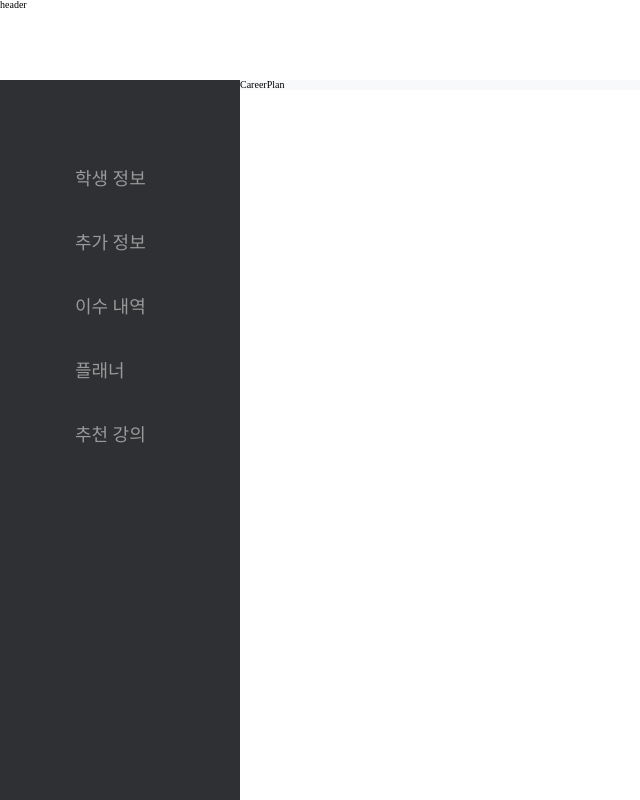
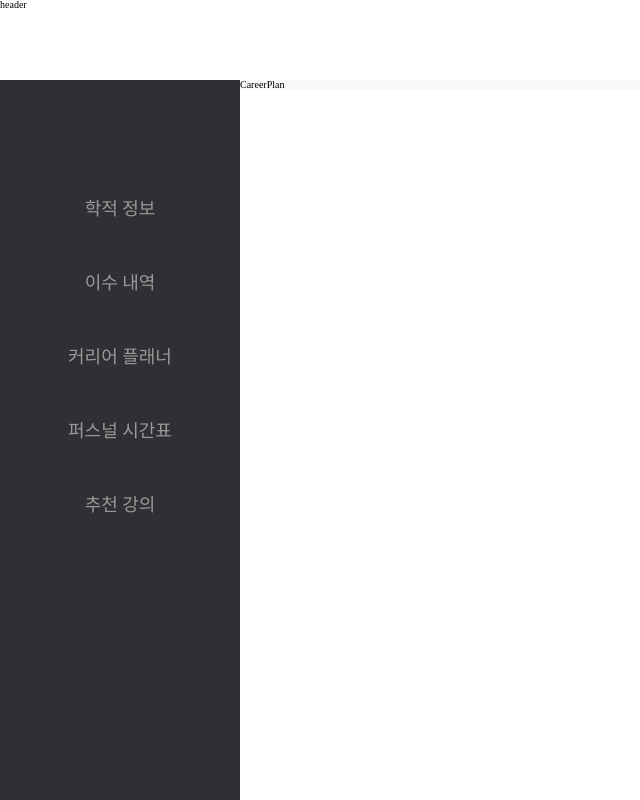
Before and after one commit to 2023-CodewithDuksung/2023-CodeWithDS-12, a React (Vite) app in the folder Frontend/duksiri/: page / in a window 1280 px wide. Shown: the whole page, without its empty margins (0-640 px from the left). Built offline with nearby package versions, Linux system fonts and the light colour scheme; the HTML template or start-up script is replaced by a standard one.

Commit message:
[ styled ] 사이드 네브바 UX qusrud

```diff
--- a/Frontend/duksiri/src/components/common/SideNavigation.jsx
+++ b/Frontend/duksiri/src/components/common/SideNavigation.jsx
@@ -3,11 +3,11 @@ import { useNavigate } from 'react-router-dom';
 
 export default function SideNavigation() {
   const navigate = useNavigate();
-  const MenuList = ['학생 정보', '추가 정보', '이수 내역', '플래너', '추천 강의'];
+  const MenuList = ['학적 정보', '이수 내역', '커리어 플래너', '퍼스널 시간표', '추천 강의'];
 
   function handleMovePage(menu) {
     switch (menu) {
-      case '학생 정보':
+      case '학적 정보':
         navigate('/career');
         break;
       case '이수 내역':
@@ -47,18 +47,19 @@ const SideWrapper = styled.aside`
 
 const MenuUl = styled.ul`
   display: flex;
+  justify-content: center;
   align-items: center;
   flex-direction: column;
 
   margin-top: 6.7rem;
 
   color: #999;
+  align-content: center;
 `;
 
 const MenuLi = styled.li`
-  width: 23rem;
   margin: 0.3rem;
-  padding: 2rem 7rem;
+  padding-top: 5rem;
 
   font-size: 1.8rem;
 
```
